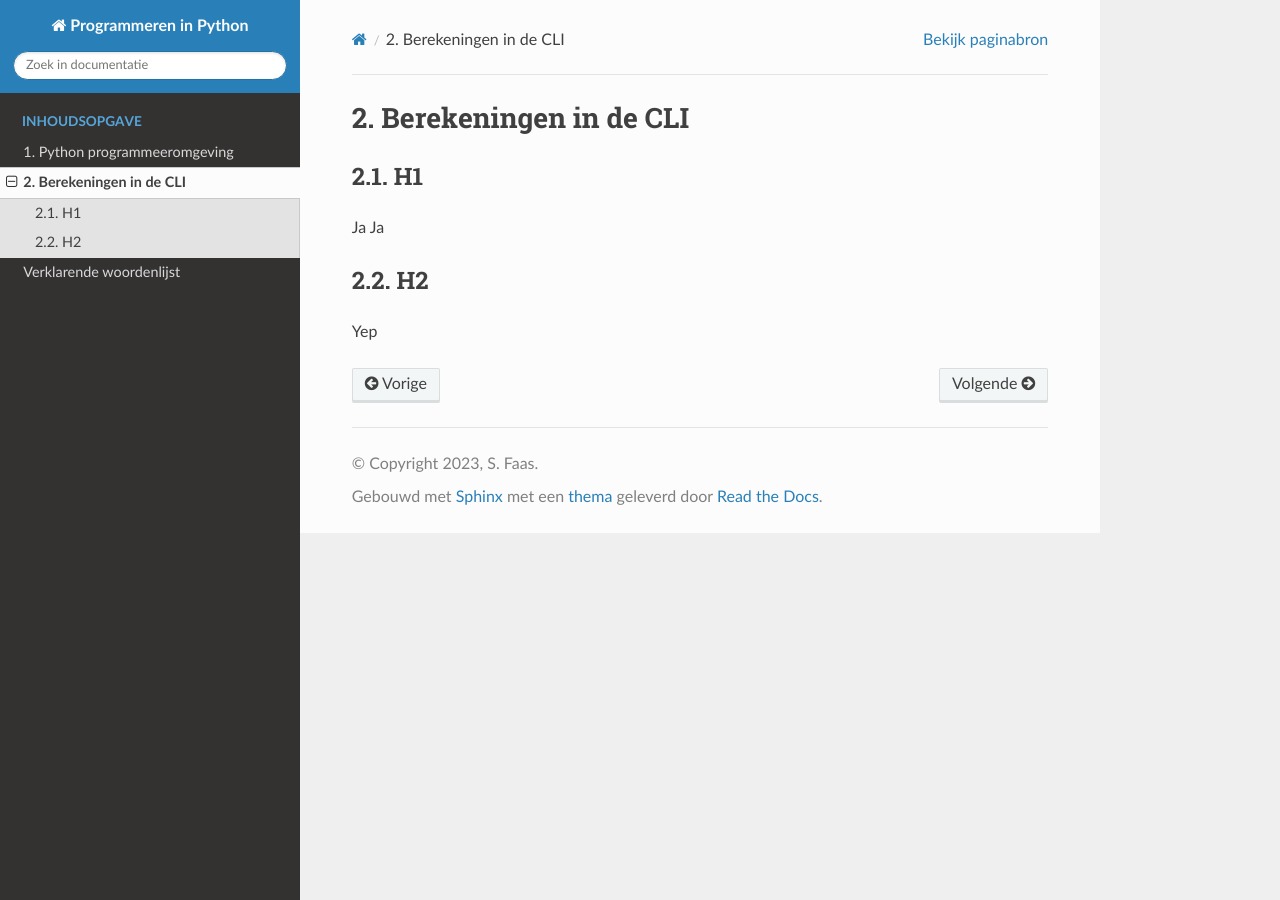
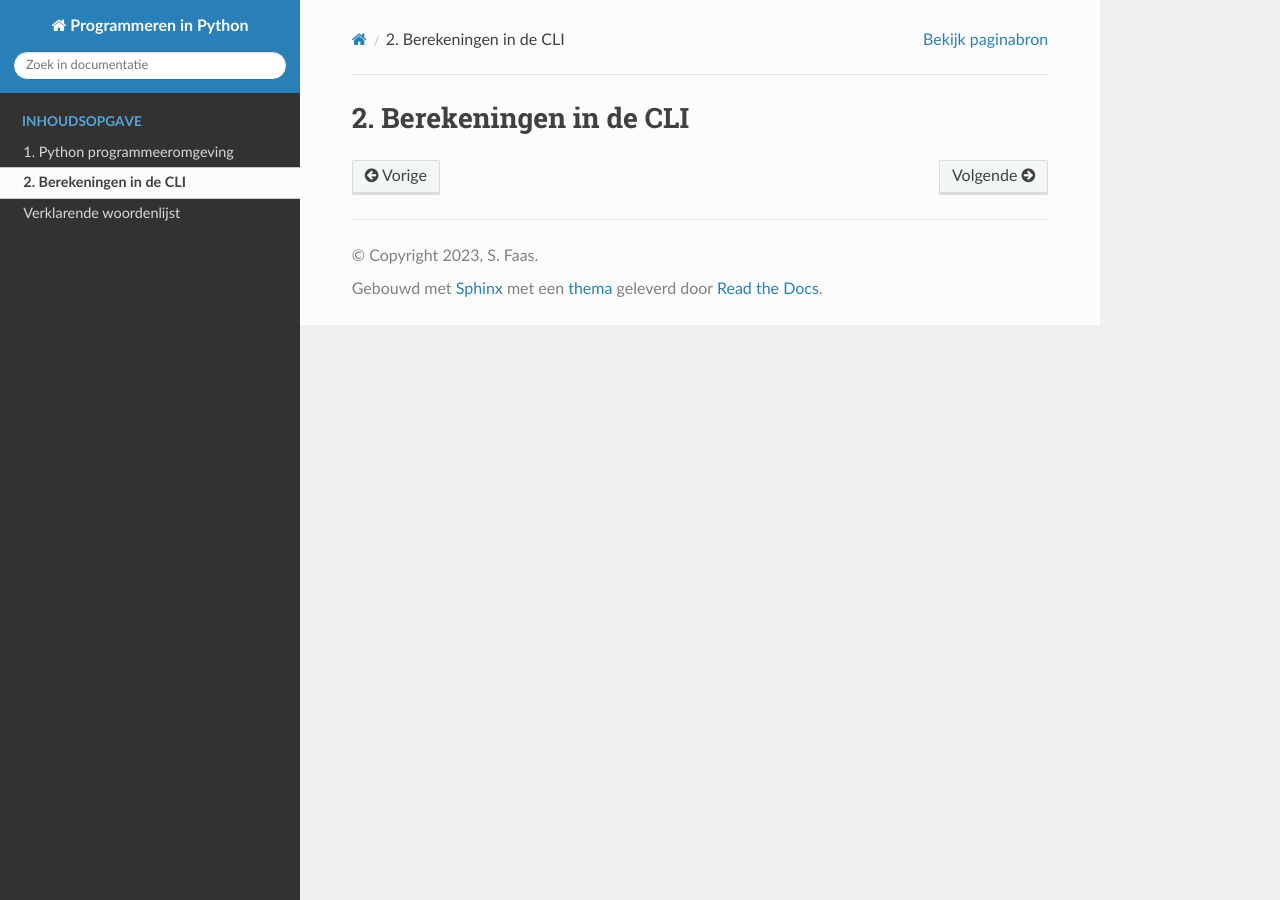
Before and after one commit to meneerfaas/programmeren_in_python, a Sphinx documentation site: the page built from docs/source/chapters/ch01_basics_cli.rst, in a window 1280 px wide. Built offline with Sphinx 7.4.7 and the Read the Docs theme 2.0.0, drawn with Linux system fonts in a browser that asks for light colours.

Commit message:
Klein dingetje

```diff
--- a/docs/source/chapters/ch01_basics_cli.rst
+++ b/docs/source/chapters/ch01_basics_cli.rst
@@ -1,11 +1,2 @@
 Berekeningen in de CLI
 ======================
-
-H1
----
-
-Ja Ja
-
-H2
----
-Yep
```
